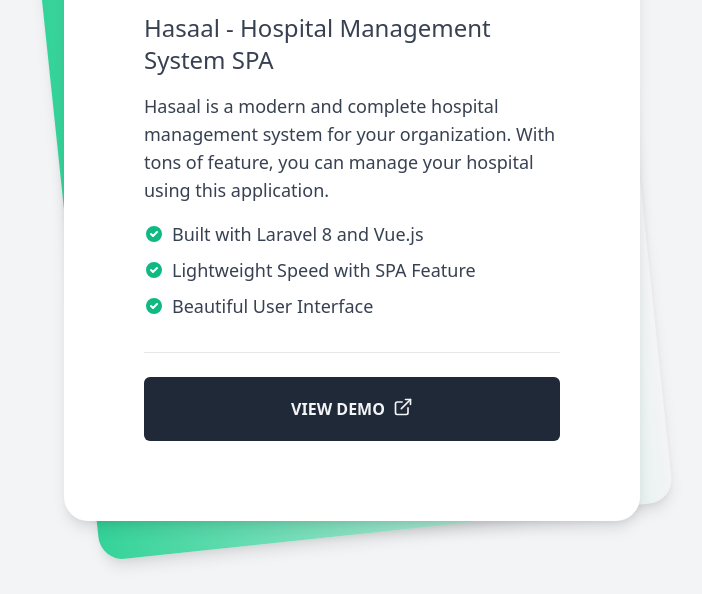
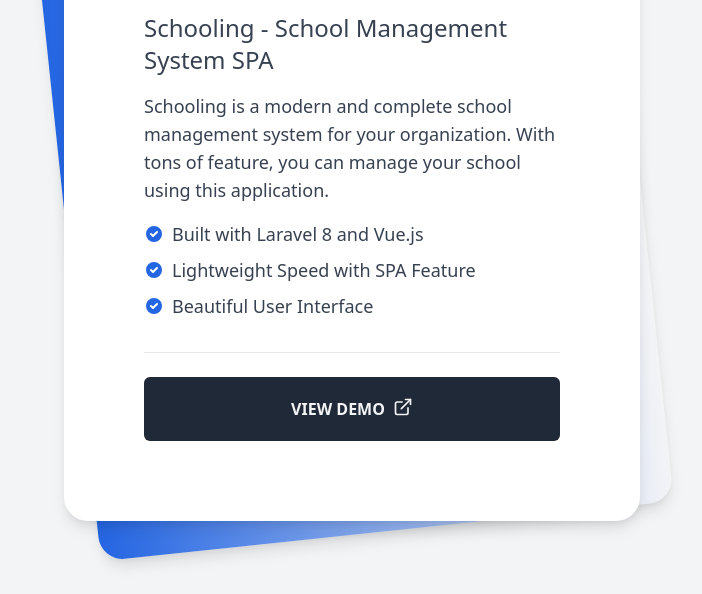
Before and after one commit to devzakir/schooling-demo, a website built with Vite: page index.html in a window 1280 px wide. Shown: the part 206-800 px from the top of the page, without its empty margins (288-990 px from the left). Built offline with nearby package versions, Linux system fonts and the light colour scheme.

Commit message:
feat: application data added

```diff
--- a/index.html
+++ b/index.html
@@ -4,13 +4,13 @@
     <meta charset="UTF-8" />
     <link rel="icon" type="image/svg+xml" href="favicon.svg" />
     <meta name="viewport" content="width=device-width, initial-scale=1.0" />
-    <title>Hasaal - Hospital Management System SPA</title>
+    <title>Schooling - school Management System SPA</title>
   </head>
   <body>
     <div id="app">
         <div class="min-h-screen bg-gray-100 py-6 flex flex-col justify-center sm:py-12">
             <div class="relative py-3 sm:max-w-xl sm:mx-auto">
-              <div class="absolute inset-0 bg-gradient-to-r from-green-400 to-sky-500 shadow-lg transform -skew-y-6 sm:skew-y-0 sm:-rotate-6 sm:rounded-3xl"></div>
+              <div class="absolute inset-0 bg-gradient-to-r from-[#2465e2] to-sky-500 shadow-lg transform -skew-y-6 sm:skew-y-0 sm:-rotate-6 sm:rounded-3xl"></div>
               <div class="relative px-4 py-10 bg-white shadow-lg sm:rounded-3xl sm:p-20">
                 <div class="max-w-md mx-auto">
                   <div>
@@ -18,12 +18,12 @@
                   </div>
                   <div class="divide-y divide-gray-200">
                     <div class="py-8 text-base leading-6 space-y-4 text-gray-700 sm:text-lg sm:leading-7">
-                      <h3 class="text-2xl">Hasaal - Hospital Management System SPA</h3>
-                      <p>Hasaal is a modern and complete hospital management system for your organization. With tons of feature, you can manage your hospital using this application.</p>
+                      <h3 class="text-2xl">Schooling - School Management System SPA</h3>
+                      <p>Schooling is a modern and complete school management system for your organization. With tons of feature, you can manage your school using this application.</p>
                       <ul class="list-disc space-y-2">
                         <li class="flex items-start">
                           <span class="h-6 flex items-center sm:h-7">
-                            <svg class="flex-shrink-0 h-5 w-5 text-green-500" viewBox="0 0 20 20" fill="currentColor">
+                            <svg class="flex-shrink-0 h-5 w-5 text-[#2465e2]" viewBox="0 0 20 20" fill="currentColor">
                               <path fill-rule="evenodd" d="M10 18a8 8 0 100-16 8 8 0 000 16zm3.707-9.293a1 1 0 00-1.414-1.414L9 10.586 7.707 9.293a1 1 0 00-1.414 1.414l2 2a1 1 0 001.414 0l4-4z" clip-rule="evenodd" />
                             </svg>
                           </span>
@@ -31,7 +31,7 @@
                         </li>
                         <li class="flex items-start">
                           <span class="h-6 flex items-center sm:h-7">
-                            <svg class="flex-shrink-0 h-5 w-5 text-green-500" viewBox="0 0 20 20" fill="currentColor">
+                            <svg class="flex-shrink-0 h-5 w-5 text-[#2465e2]" viewBox="0 0 20 20" fill="currentColor">
                               <path fill-rule="evenodd" d="M10 18a8 8 0 100-16 8 8 0 000 16zm3.707-9.293a1 1 0 00-1.414-1.414L9 10.586 7.707 9.293a1 1 0 00-1.414 1.414l2 2a1 1 0 001.414 0l4-4z" clip-rule="evenodd" />
                             </svg>
                           </span>
@@ -39,7 +39,7 @@
                         </li>
                         <li class="flex items-start">
                           <span class="h-6 flex items-center sm:h-7">
-                            <svg class="flex-shrink-0 h-5 w-5 text-green-500" viewBox="0 0 20 20" fill="currentColor">
+                            <svg class="flex-shrink-0 h-5 w-5 text-[#2465e2]" viewBox="0 0 20 20" fill="currentColor">
                               <path fill-rule="evenodd" d="M10 18a8 8 0 100-16 8 8 0 000 16zm3.707-9.293a1 1 0 00-1.414-1.414L9 10.586 7.707 9.293a1 1 0 00-1.414 1.414l2 2a1 1 0 001.414 0l4-4z" clip-rule="evenodd" />
                             </svg>
                           </span>
@@ -48,7 +48,7 @@
                       </ul>
                     </div>
                     <div class="pt-6">
-                      <a href="https://hms.zakirsoft.com/auth/login" target="_blank" class="py-5 px-8 text-gray-100 font-bold rounded-md bg-gray-800 hover:text-white hover:bg-green-500 flex uppercase justify-center">
+                      <a href="https://sms.zakirsoft.com/auth/login" target="_blank" class="py-5 px-8 text-gray-100 font-bold rounded-md bg-gray-800 hover:text-white hover:bg-[#2465e2] flex uppercase justify-center">
                         View Demo
                         <svg viewBox="0 0 24 24" width="20" height="20" stroke="currentColor" stroke-width="2" fill="none" stroke-linecap="round" stroke-linejoin="round" class="ml-2">
                           <path d="M18 13v6a2 2 0 0 1-2 2H5a2 2 0 0 1-2-2V8a2 2 0 0 1 2-2h6"></path>
--- a/tailwind.config.js
+++ b/tailwind.config.js
@@ -1,10 +1,14 @@
 module.exports = {
+  mode: 'jit',
   purge: {
     enabled: true,
     content: ['./index.html', './src/**/*.{vue,js,ts,jsx,tsx}'],
   },
   darkMode: false, // or 'media' or 'class'
   theme: {
+    // colors: {
+    //   'blue': '#2465e2'
+    // },
     extend: {},
   },
   variants: {
```
Also changed, not shown: CHANGELOG.md (deleted), README.md, logo.png.
